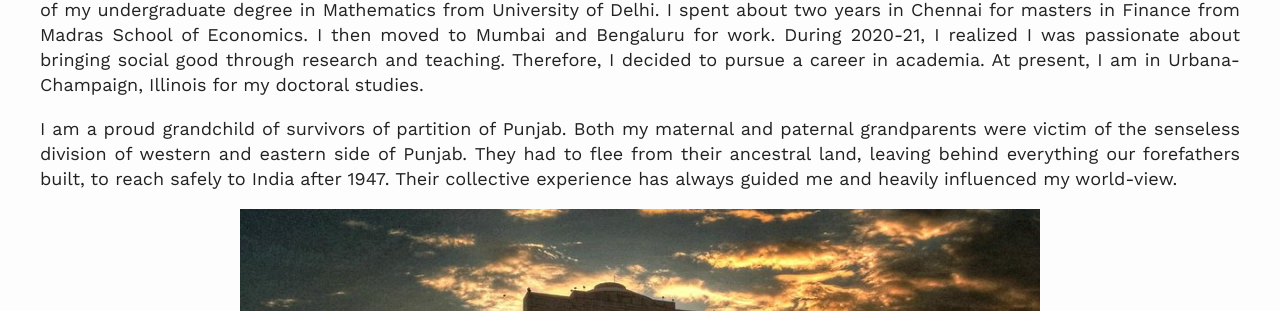
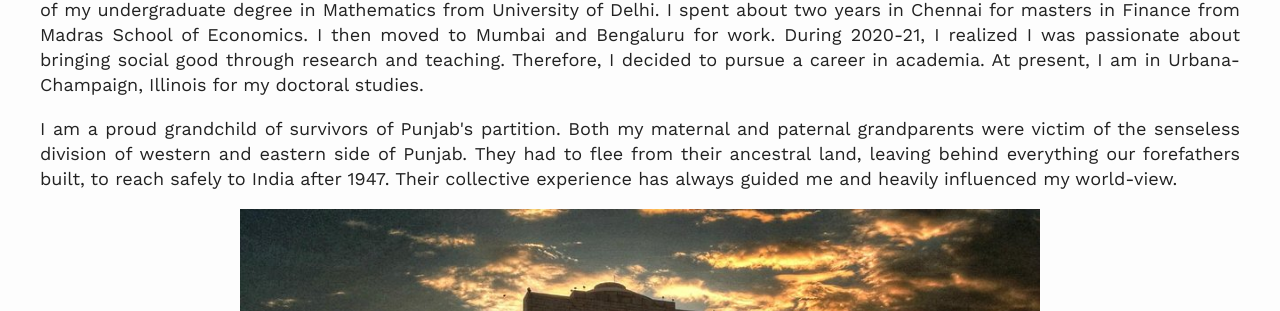
Before and after one commit to divijkohli/divijkohli.github.io, a Jekyll site: the page built from _pages/aboutme.md, in a window 1280 px wide and 900 px high. Shown: the part 250-561 px from the top of the window. Built offline with Jekyll 4.4.1, drawn with Linux system fonts in a browser that asks for light colours; nearby versions of some CDN libraries.

Commit message:
Update aboutme.md

```diff
--- a/_pages/aboutme.md
+++ b/_pages/aboutme.md
@@ -10,7 +10,7 @@ permalink: /aboutme/
 
 
 
-<p align="justify"> I am a proud grandchild of survivors of partition of Punjab. Both my maternal and paternal grandparents were victim of the senseless division of western and eastern side of Punjab. They had to flee from their ancestral land, leaving behind everything our forefathers built, to reach safely to India after 1947. Their collective experience has always guided me and heavily influenced my world-view.  </p>
+<p align="justify"> I am a proud grandchild of survivors of Punjab's partition. Both my maternal and paternal grandparents were victim of the senseless division of western and eastern side of Punjab. They had to flee from their ancestral land, leaving behind everything our forefathers built, to reach safely to India after 1947. Their collective experience has always guided me and heavily influenced my world-view.  </p>
 <div style="text-align: center;">
     <img src="{{ site.baseurl }}/assets/images/delhi.jpg" alt="" width="800">
 </div>
```
